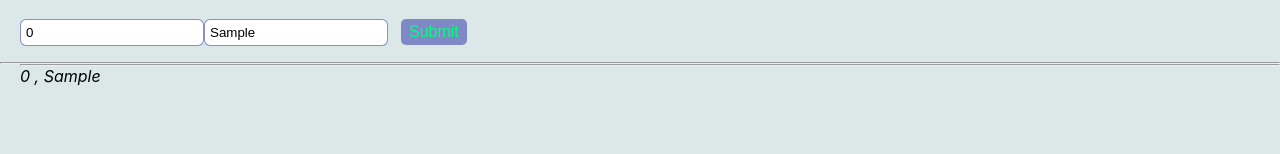
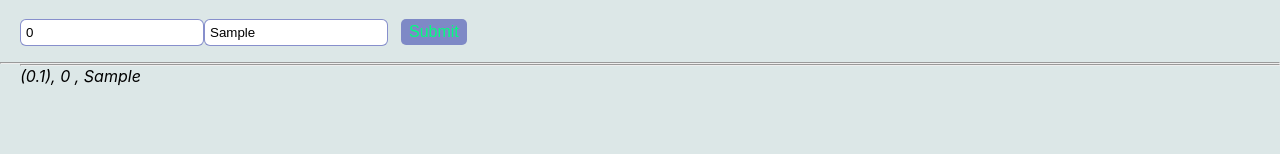
Before and after one commit to ajay09a/Score-keeper, a React (Create React App) app: page / in a window 1280 px wide. Both pictures are taken after typing "Sample" into the empty fields and a click on the button "Submit". Shown: the part 138-292 px from the top of the page. Built offline with nearby package versions, Linux system fonts and the light colour scheme.

Commit message:
final submit

```diff
--- a/src/components/App.js
+++ b/src/components/App.js
@@ -5,14 +5,14 @@ import Form from './Form';
 import Commentory from './Commentory'
 
 function App() {
-  const [score, setscore] = useState(0);
-  const [wicket, setwicket] = useState(0);
-  const [gameOver, setgameOver] = useState(false);
-  const [run, setrun] = useState(0);
-  const [comment, setcomment] = useState("");
-  const [over, setover] = useState([]);
-  const [totalOver, settotalOver] = useState(0.0)
-
+  const [score, setscore] = useState(0); // update score in scorecard
+  const [wicket, setwicket] = useState(0); // update wicket
+  const [gameOver, setgameOver] = useState(false); // tell game is over or not
+  const [run, setrun] = useState(0); // update run in the form for commentator
+  const [comment, setcomment] = useState(""); // commentator made comment in string
+  const [over, setover] = useState([]); // every ball -- runs and commentory store in this array
+  const [totalOver, settotalOver] = useState(0.0) // total over in the score card
+  const [currball, setcurrball] = useState(0.1) // this will show over in the commentory section
 
 
   const handlebutton = (e)=>{
@@ -22,15 +22,19 @@ function App() {
     e.preventDefault();
     if(run==="wicket"){
       setwicket(wicket+1);
-      wicket===10?(setgameOver(true)):(setgameOver(false))
+      wicket===9?(setgameOver(true)):(setgameOver(false))
     }
     else{
       const curr = parseInt(run);
       const totalrun = curr+score;
       setscore(totalrun);
     }
-    over.unshift(<span>{`${run==="0"?"No run":run} , ${comment}`}</span>);
+
+    // this will set every ball commentory in over array
+    over.unshift(<span>{`(${currball}), ${run==="0"?"No run":run} , ${comment}`}</span>);
     setover(oldarray=>[...oldarray])
+
+    // update over in the scorecard
     if(totalOver.toString().split(".")[1]==="5"){
       const firstpart = parseInt(totalOver.toString().split(".")[0])+1;
       settotalOver(`${firstpart}.0`)
@@ -45,7 +49,16 @@ function App() {
         settotalOver(`${firstpart}.${secondpart}`)
       }
     }
-    // console.log(totalOver.toString().split(".")[1]);
+    // this will update every ball in commentory section
+    if(currball.toString().split(".")[1]==="6"){
+      const firstcurrball = parseInt(currball.toString().split(".")[0])+1;
+      setcurrball(`${firstcurrball}.1`)
+    }
+    else{
+      const firstpartcurrball = currball.toString().split(".")[0];
+      const secondpartcurrball = parseInt(currball.toString().split(".")[1])+1;
+      setcurrball(`${firstpartcurrball}.${secondpartcurrball}`)
+    }
   }
   const handleComment = (e)=>{
     setcomment(e.target.value);
--- a/src/components/Commentory.js
+++ b/src/components/Commentory.js
@@ -5,10 +5,10 @@ const Commentory = ({over}) => {
         <div className='commentory'>
           {over.map((res, index)=>{
             return(
-              <>
+              <div key={index+1}>
                 {index%6===0?<hr />:null}
-                <p key={index+1}>{res}</p>
-              </>
+                <p>{res}</p>
+              </div>
             )
           })}
         </div>
```
